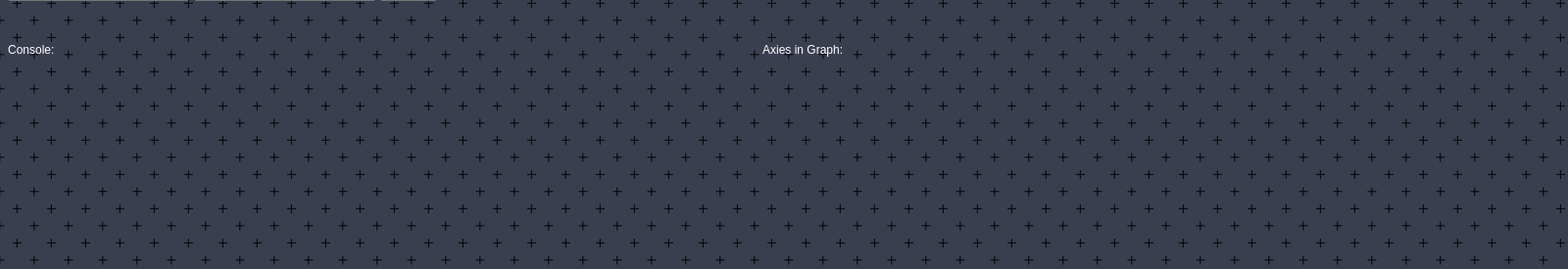
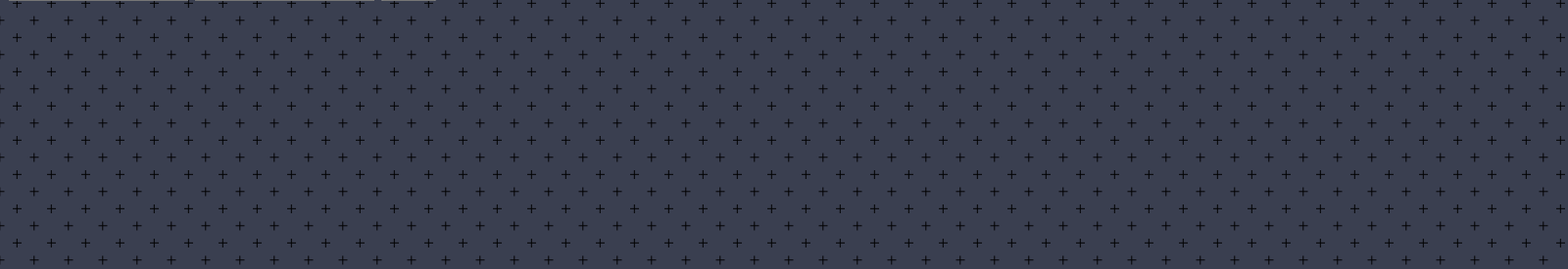
Before and after one commit to DrAlexWild/Axie_Market_Scout_Django, a Django app: page / in a window 1600 px wide. Shown: the part 574-849 px from the top of the page at 98% size. Run offline with Django 3.2, Linux system fonts and the light colour scheme; parts of the project's set-up code (start-up, migrations or seed data) failed here and were passed over.

Commit message:
css prety 2

```diff
--- a/axie_market_scout_app/templates/views_html/index.html
+++ b/axie_market_scout_app/templates/views_html/index.html
@@ -706,13 +706,7 @@ search_result
         </p>
     </div>
     <div class="console">
-        <p>Console:
-        <pre>{{error_message}}</pre>
-        </p>
     </div>
     <div class="receit">
-        <p>Axies in Graph:
-        <pre>{{axies_in_graph}}</pre>
-        </p>
     </div>
 </div>
```
